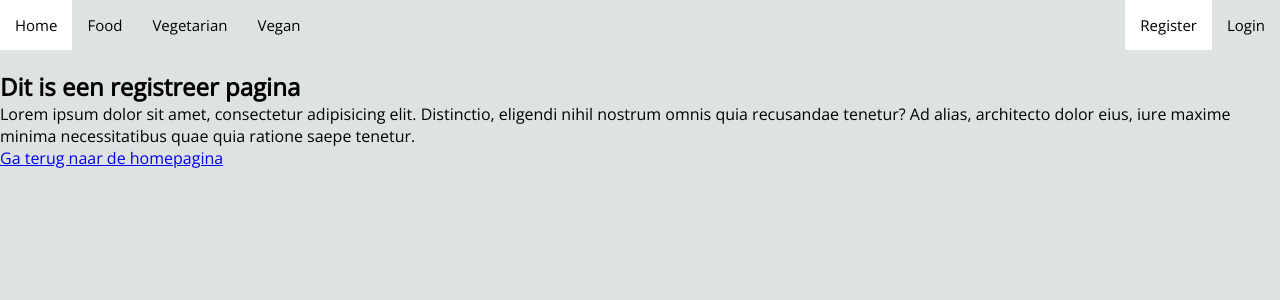
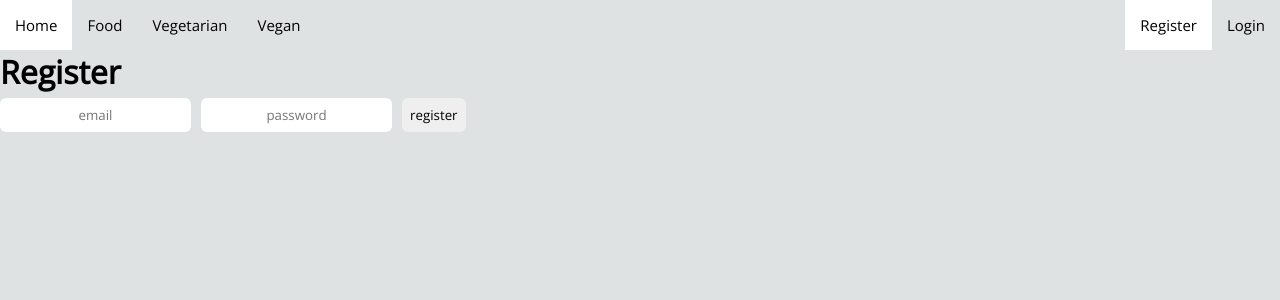
Before and after one commit to danielle076/eindproject_frontend, a React (Create React App) app: page /register in a window 1280 px wide. Shown: the top 300 px of the page. Built offline with nearby package versions, Linux system fonts and the light colour scheme.

Commit message:
register

```diff
--- /dev/null
+++ b/src/modules/firebase.js
@@ -0,0 +1,12 @@
+import firebase from 'firebase';
+
+const app = firebase.initializeApp({
+    apiKey: "",
+    authDomain: "summer-body-novi.firebaseapp.com",
+    projectId: "summer-body-novi",
+    storageBucket: "summer-body-novi.appspot.com",
+    messagingSenderId: "278360516439",
+    appId: "1:278360516439:web:4cfc5e7dbef70957780012"
+});
+
+export default app;
--- a/src/pages/register/Register.js
+++ b/src/pages/register/Register.js
@@ -1,17 +1,25 @@
 import React from 'react';
 import './Register.css';
-import {Link} from "react-router-dom";
+import app from '../../modules/firebase'
 
 function Register() {
+    const onSubmit = async event => {
+        event.preventDefault();
+        const [email, password] = event.target;
+        const user = await app.auth().createUserWithEmailAndPassword(email.value, password.value);
+        console.log(user);
+    }
+
     return (
-        <section>
-            <h1>Dit is een registreer pagina</h1>
-            <p>Lorem ipsum dolor sit amet, consectetur adipisicing elit. Distinctio, eligendi nihil nostrum
-                omnis quia recusandae tenetur? Ad alias, architecto dolor eius, iure maxime minima
-                necessitatibus quae quia ratione saepe tenetur.</p>
-            <Link to="/">Ga terug naar de homepagina</Link>
-        </section>
+        <main>
+            <form onSubmit={onSubmit} id='loginform'>
+                <h1>Register</h1>
+                <input type='email' placeholder="email"/>
+                <input type='password' placeholder="password"/>
+                <input type='submit' value='register'/>
+            </form>
+        </main>
     );
 }
 
-export default Register;
+export default Register
```
